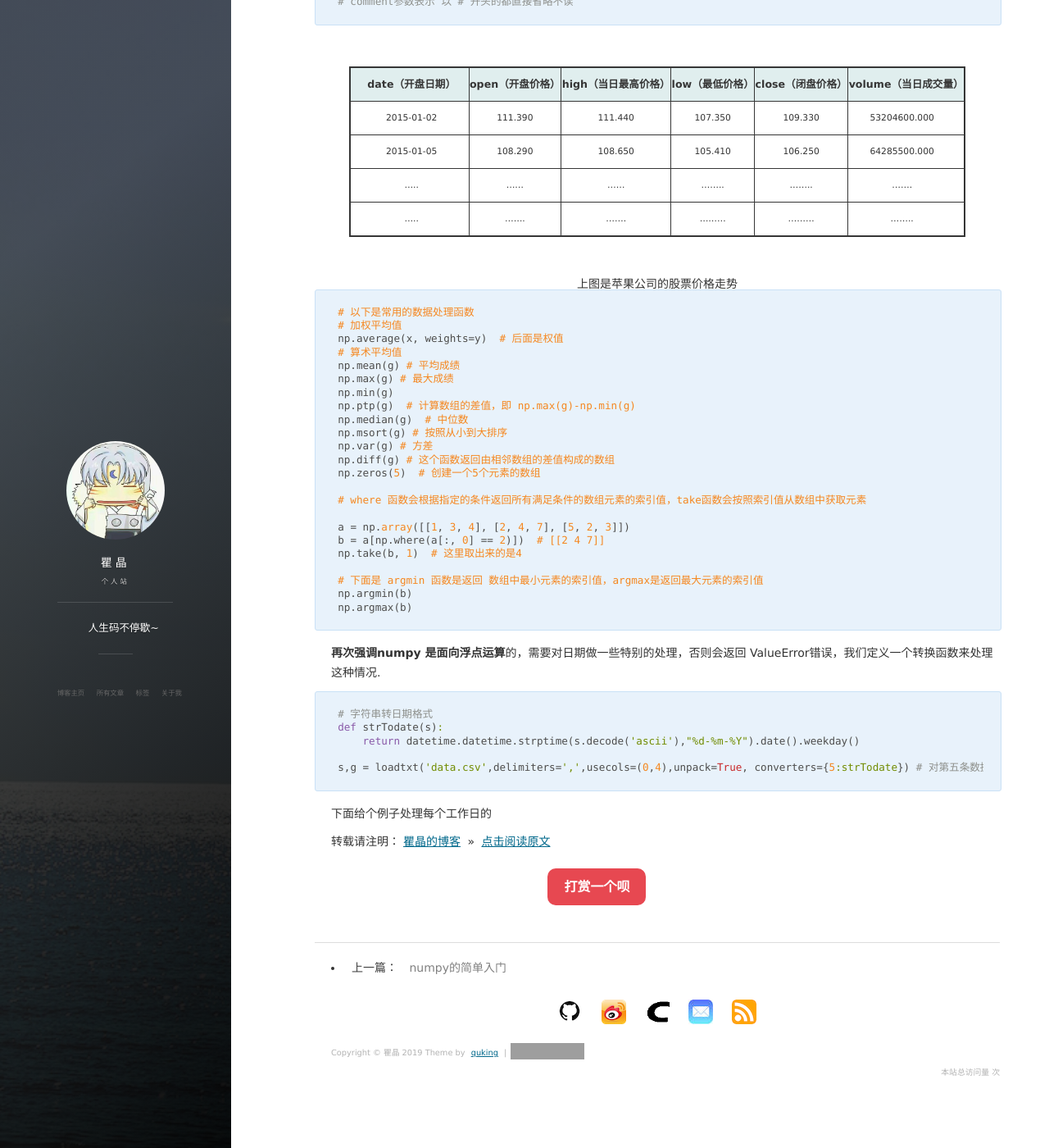
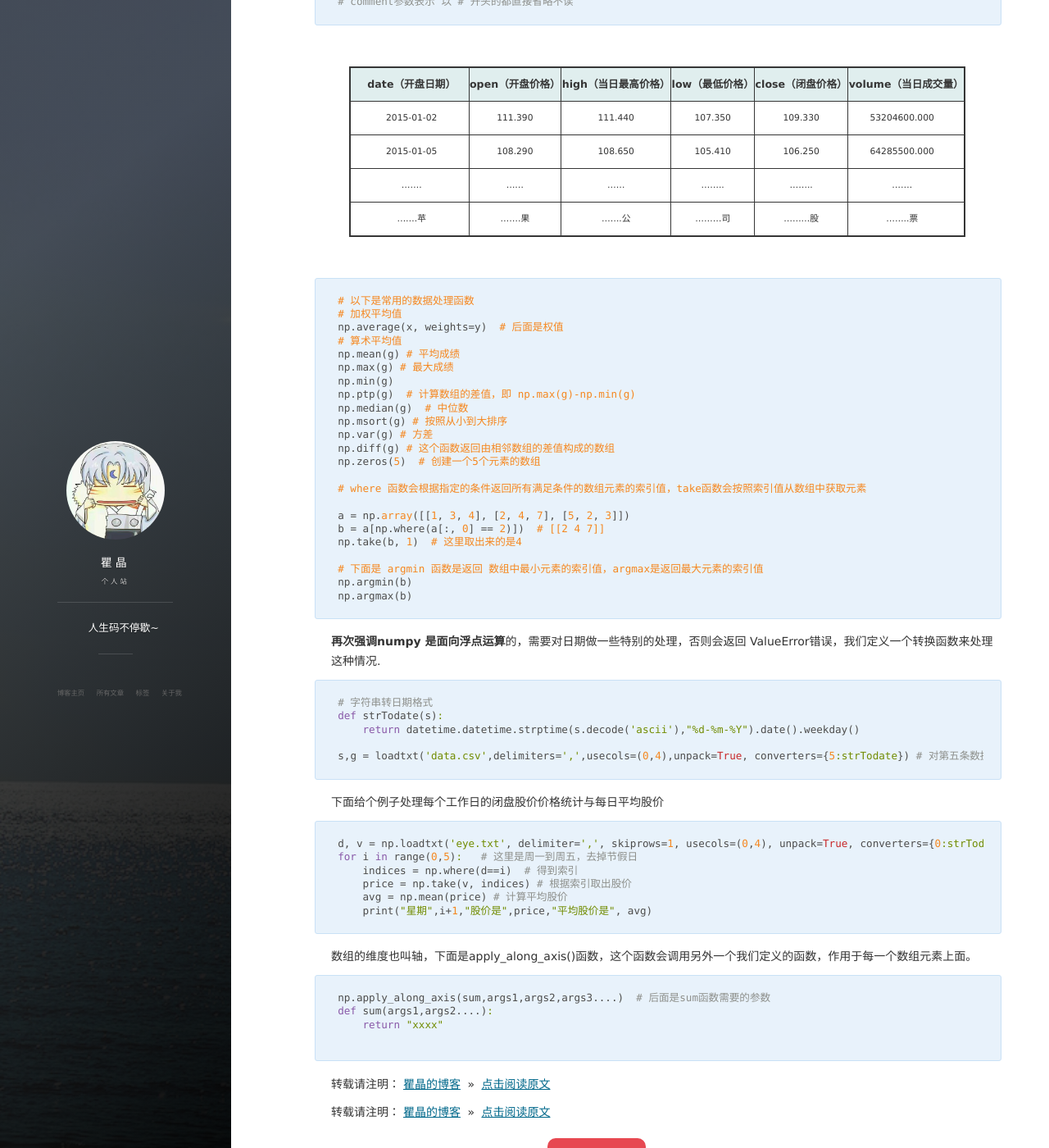
Before and after one commit to quking/quking.github.io, a Jekyll site: the page built from _posts/2019-08-19-numpy的常用函数.md, in a window 1280 px wide and 1400 px high, scrolled down 384 px. Shown: the whole window at 82% size. Built offline with Jekyll 4.4.1, drawn with Linux system fonts in a browser that asks for light colours; nearby versions of some CDN libraries; comment, search, counter and statistics services are not loaded; grey boxes are pictures that could not be loaded.

Commit message:
Update 2019-08-19-numpy的常用函数.md

````diff
--- a/_posts/2019-08-19-numpy的常用函数.md
+++ b/_posts/2019-08-19-numpy的常用函数.md
@@ -26,10 +26,8 @@ s,g = loadtxt('data.csv',delimiter=',',usecols=(0,4), skiprows=1, unpack=True,
 | ---------------- | ---------------- | -------------------- | --------------- | ----------------- | -------------------- |
 | 2015-01-02       | 111.390          | 111.440              | 107.350         | 109.330           | 53204600.000         |
 | 2015-01-05       | 108.290          | 108.650              | 105.410         | 106.250           | 64285500.000         |
-| .....            | ......           | ......               | ........        | ........          | .......              |
-| .....            | .......          | .......              | .........       | .........         | ........             |
-
-<center>上图是苹果公司的股票价格走势</center>
+| .......          | ......           | ......               | ........        | ........          | .......              |
+| .......苹        | .......果        | .......公            | .........司     | .........股       | ........票           |
 
 ```python
 # 以下是常用的数据处理函数
@@ -67,6 +65,26 @@ def strTodate(s):
 s,g = loadtxt('data.csv',delimiters=',',usecols=(0,4),unpack=True, converters={5:strTodate}) # 对第五条数据进行日期转换处理
 ```
 
-下面给个例子处理每个工作日的
+下面给个例子处理每个工作日的闭盘股价价格统计与每日平均股价
+
+```python
+d, v = np.loadtxt('eye.txt', delimiter=',', skiprows=1, usecols=(0,4), unpack=True, converters={0:strTodate})
+for i in range(0,5):   # 这里是周一到周五，去掉节假日
+    indices = np.where(d==i)  # 得到索引
+    price = np.take(v, indices) # 根据索引取出股价
+    avg = np.mean(price) # 计算平均股价
+    print("星期",i+1,"股价是",price,"平均股价是", avg)
+```
+
+数组的维度也叫轴，下面是apply_along_axis()函数，这个函数会调用另外一个我们定义的函数，作用于每一个数组元素上面。
+
+```python
+np.apply_along_axis(sum,args1,args2,args3....)  # 后面是sum函数需要的参数
+def sum(args1,args2....):
+    return "xxxx"
+
+```
+
+转载请注明：[瞿晶的博客](http://www.fantongxue.xyz/) » [点击阅读原文]([http://www.fantongxue.xyz/2019/08/numpy%E7%9A%84%E5%B8%B8%E7%94%A8%E5%87%BD%E6%95%B0/](http://www.fantongxue.xyz/2019/08/numpy的常用函数/))
 
 转载请注明：[瞿晶的博客](http://fantongxue.xyz) » [点击阅读原文]([http://www.fantongxue.xyz/2019/08/numpy%E7%9A%84%E7%AE%80%E5%8D%95%E6%95%99%E7%A8%8B/](http://www.fantongxue.xyz/2019/08/numpy的简单教程/))
````
